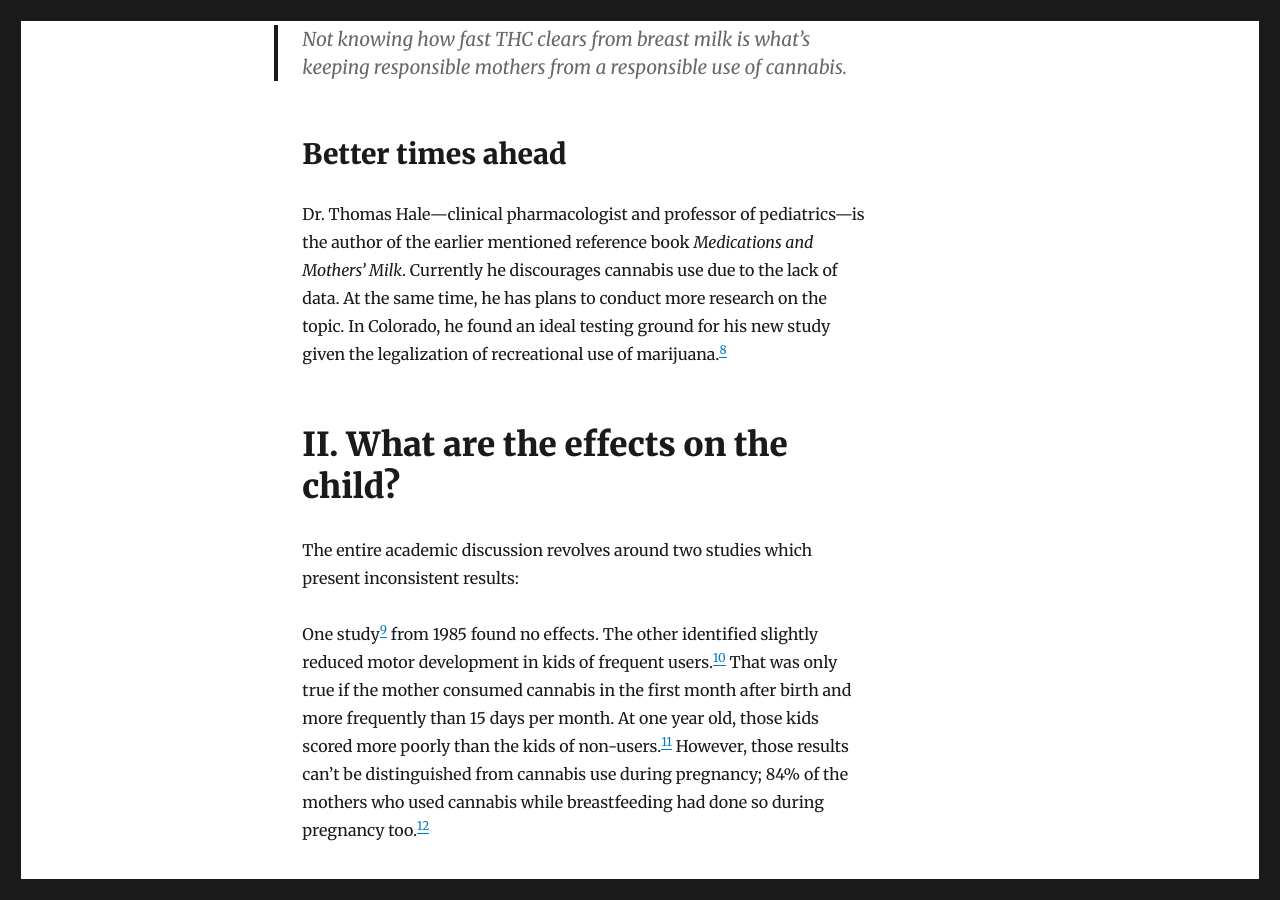
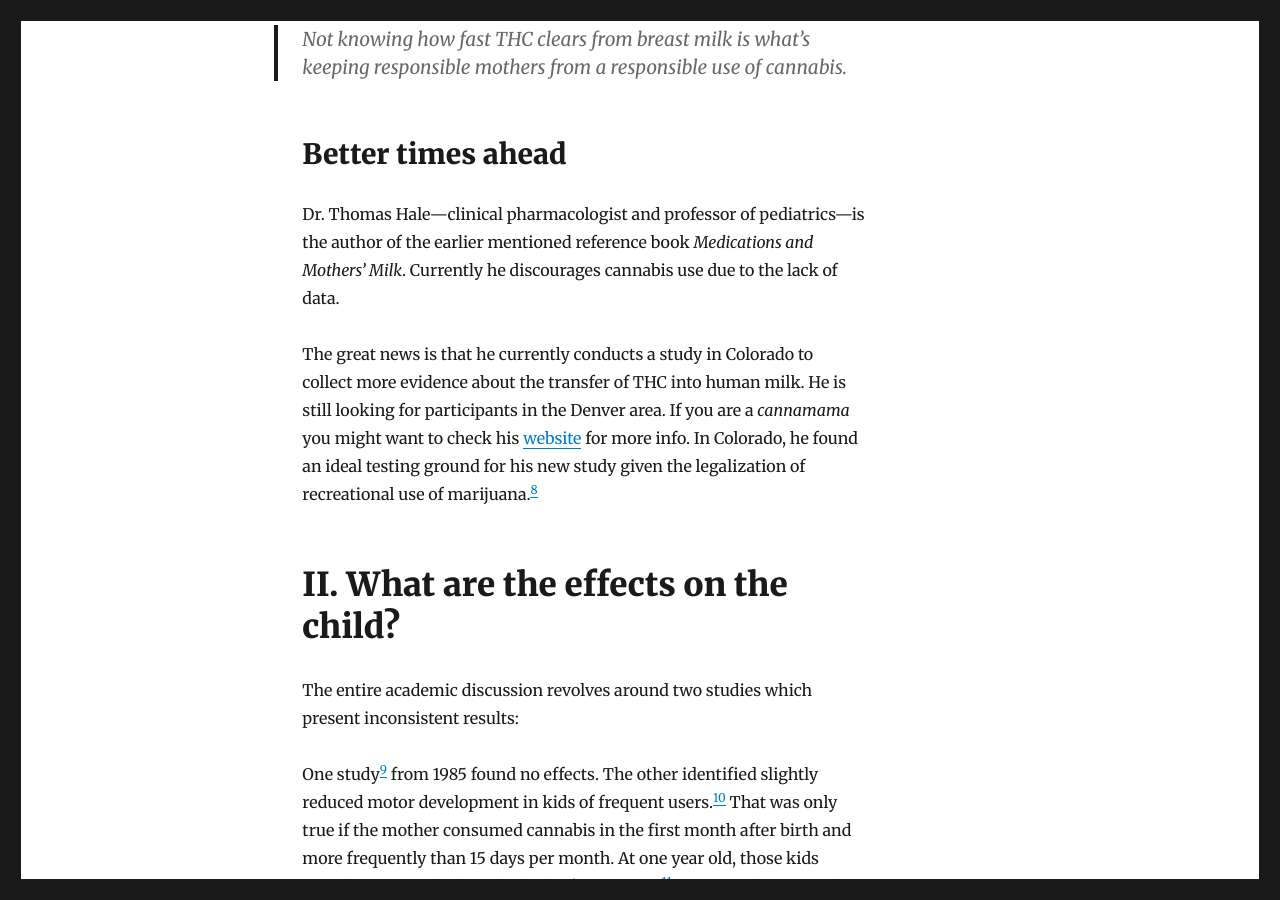
Before and after one commit to sapiensoup/sapiensoup.com, a Jekyll site: the page built from _posts/2017-02-06-cannabis-breastfeeding.md, in a window 1280 px wide and 900 px high, scrolled down 6002 px. Built offline with Jekyll 4.4.1, drawn with Linux system fonts in a browser that asks for light colours; comment, search, counter and statistics services are not loaded.

Commit message:
Add link to Dr. Hale's study

```diff
--- a/_posts/2017-02-06-cannabis-breastfeeding.md
+++ b/_posts/2017-02-06-cannabis-breastfeeding.md
@@ -90,7 +90,9 @@ Be that as it may—half a crumb or three—you get an idea about the magnitude
 > Not knowing how fast THC clears from breast milk is what’s keeping responsible mothers from a responsible use of cannabis.
 
 ## Better times ahead
-Dr. Thomas Hale—clinical pharmacologist and professor of pediatrics—is the author of the earlier mentioned reference book _Medications and Mothers' Milk_. Currently he discourages cannabis use due to the lack of data. At the same time, he has plans to conduct more research on the topic. In Colorado, he found an ideal testing ground for his new study given the legalization of recreational use of marijuana.[^amarillo]
+Dr. Thomas Hale—clinical pharmacologist and professor of pediatrics—is the author of the earlier mentioned reference book _Medications and Mothers' Milk_. Currently he discourages cannabis use due to the lack of data.
+
+The great news is that he currently conducts a study in Colorado to collect more evidence about the transfer of THC into human milk. He is still looking for participants in the Denver area. If you are a _cannamama_ you might want to check his [website](http://www.infantrisk.com/content/research-study-transfer-marijuana-human-milk) for more info. In Colorado, he found an ideal testing ground for his new study given the legalization of recreational use of marijuana.[^amarillo]
 
 # II. What are the effects on the child?
 
```
